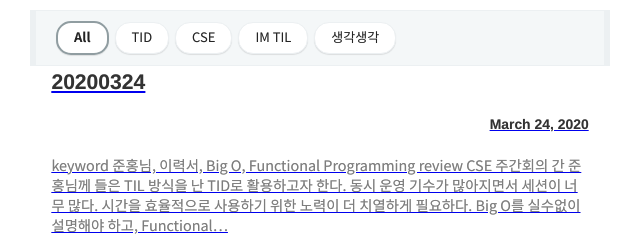
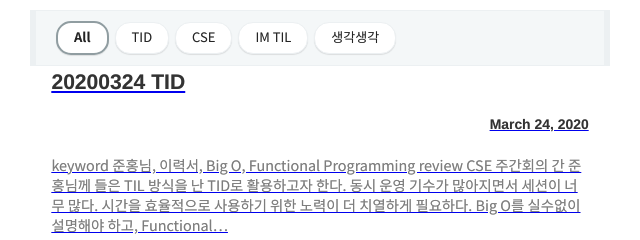
Before and after one commit to chanste/phano-log, a Gatsby site: page / in a window 1280 px wide. Shown: the part 309-549 px from the top of the page, 320-960 px from the left. Built offline with nearby package versions, Linux system fonts and the light colour scheme; Gatsby itself is replaced by a stand-in of ours; some packages are replaced by stand-ins of ours; what typography-theme-github would draw is missing.

Commit message:
found out that title cannot be numbers

```diff
--- a/content/blog/TID/20200324.md
+++ b/content/blog/TID/20200324.md
@@ -1,5 +1,5 @@
 ---
-title: 20200324
+title: 20200324 TID
 date: 2020-03-24 22:03:85
 category: TID
 draft: false
```
